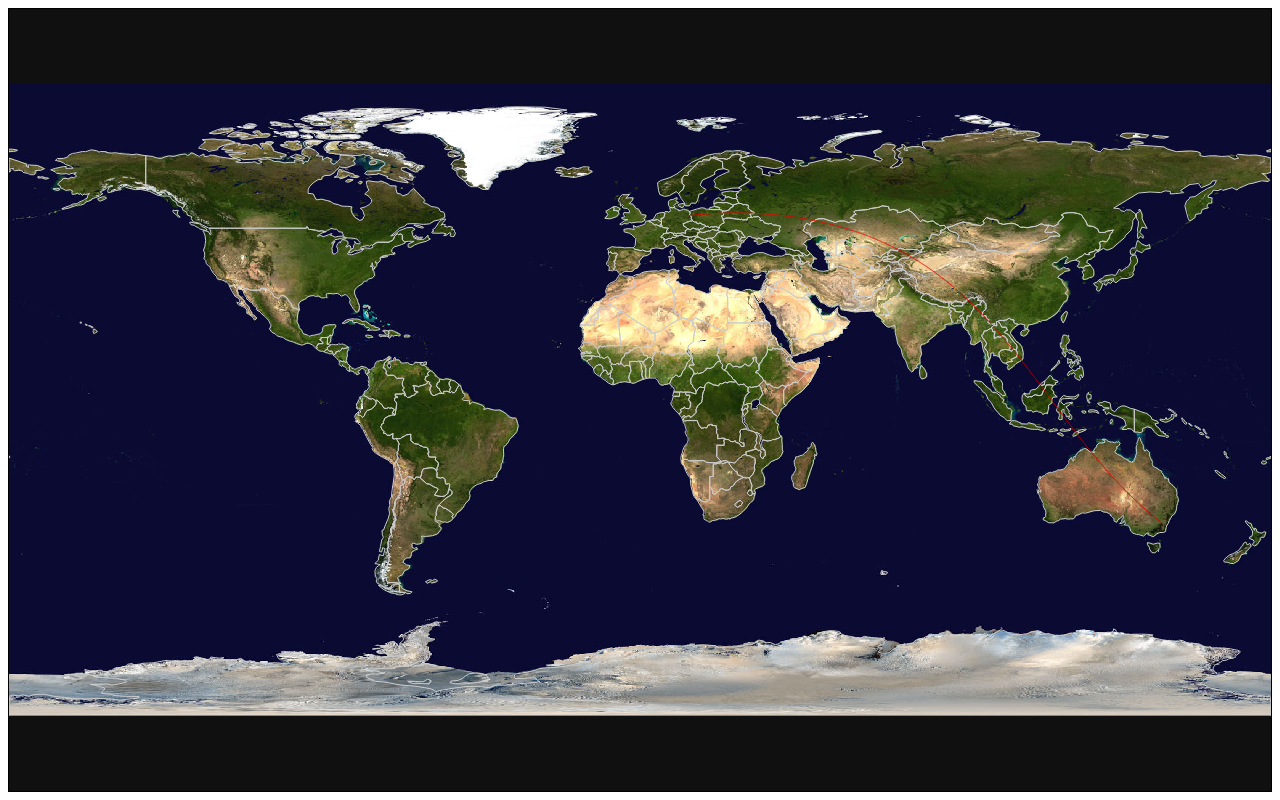
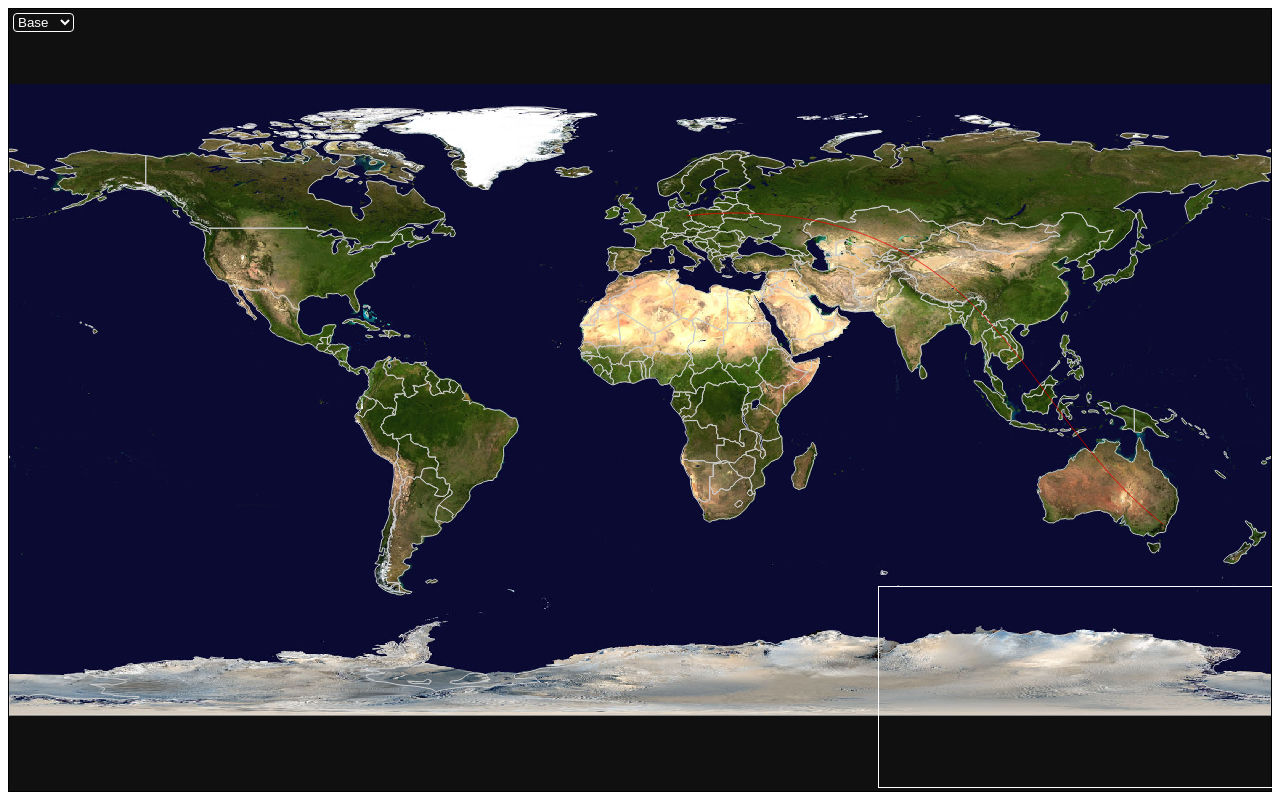
Before and after one commit to halfpair/subjective_map_views, a plain HTML site: page webpage/index.html in a window 1280 px wide. Drawn offline with Linux system fonts and the light colour scheme.

Commit message:
added pixel map selector.

```diff
--- a/webpage/index.html
+++ b/webpage/index.html
@@ -12,6 +12,12 @@
       <canvas id="map">
         Here a map should be shown in browsers which support HTML5.
       </canvas>
+      <select id="selector_pixel_map">
+        <option value="base">Base</option>
+        <option value="color">Color</option>
+        <option value="shape">Shape</option>
+    </select>
     </div>
+    <pre id="log" style="border: 1px solid #fff; color: #fff;"></pre>
   </body>
 </html>
--- a/webpage/main.js
+++ b/webpage/main.js
@@ -30,6 +30,8 @@ function loadJsonData (src_url, converter, data)
 
 function loadPixelData(src_url, data)
 {
+  data.loaded = false;
+  data.data = null;
   const img = new Image();
   img.src = src_url;
   img.addEventListener("load",
@@ -788,6 +790,16 @@ function drawPolygons ()
   }
 }
 
+function changePixelData(event)
+{
+  if (event.target.value == "base")
+    loadPixelData("./map_base.jpg", pixel_data);
+  else if (event.target.value == "color")
+    loadPixelData("./map_color.jpg", pixel_data);
+  else if (event.target.value == "shape")
+    loadPixelData("./map_shape.png", pixel_data);
+}
+
 window.onload = function ()
 {
   loadJsonData ("./ne_110m_countries_red.json", json2MapData, map_data1);
@@ -805,6 +817,8 @@ window.onload = function ()
   frame.ontouchcancel = mouse_tracker.catchUp;
   frame.ontouchmove = mouse_tracker.catchMove;
   window.onresize = resize_handler.catchResize;
+  let selector_pixel_map = document.getElementById("selector_pixel_map");
+  selector_pixel_map.onchange = changePixelData;
 }
 
 function log(msg)
--- a/webpage/style.css
+++ b/webpage/style.css
@@ -22,3 +22,26 @@ body {
     height: 100%;
     background-color: transparent;
 }
+
+select {
+    margin: 4px;
+    border: 1px solid #fff;
+    border-radius: 4px;
+    background-color: transparent;
+    color: #fff;
+}
+
+#selector_pixel_map {
+    position: absolute;
+    top: 0;
+    left: 0;
+}
+
+#log {
+    position: absolute;
+    bottom: 0;
+    right: 0;
+    height: 200px;
+    width: 400px;
+    overflow: scroll;
+}
```
Also changed, not shown: webpage/map_base.jpg (added), webpage/map_shape.png (added).
